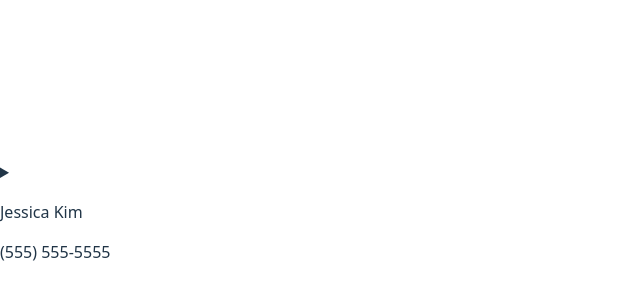
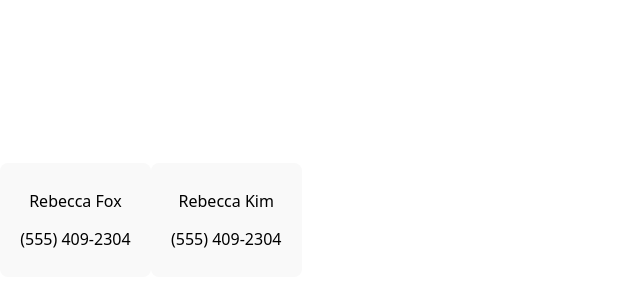
Before and after one commit to stephencottontail/react-phonebook, a React (Vite) app: page / in a window 1280 px wide. Shown: the part 180-480 px from the top of the page, without its empty margins (0-640 px from the left). Built offline with nearby package versions, Linux system fonts and the light colour scheme.

Commit message:
Setup toggles for content

```diff
--- a/src/App.tsx
+++ b/src/App.tsx
@@ -1,6 +1,6 @@
 import { useState } from 'react'
 import type { FC } from 'react'
-import { Contact } from './contact'
+import { Contact } from './contact/'
 
 function App(): FC {
   const className = 'phonebook'
--- a/src/contact/Contact.tsx
+++ b/src/contact/Contact.tsx
@@ -3,48 +3,77 @@ import type { FC } from 'react'
 import { setInitialState } from '../utils/'
 
 export function Contact(): FC {
-  console.log(setInitialState())
-  const [isExpanded, setIsExpanded] = useState(false)
+  const [contacts, setContacts] = useState(setInitialState)
+  const [active, setActive] = useState(-1)
 
   return (
-    <details>
-      <summary
-        onClick={ () =>{
-          setIsExpanded(!isExpanded)
+    <>
+      { contacts && contacts.map((el, i) => {
+        const isActive = i == active
+
+        return (
+          <button
+            key={`toggle-${i}`}
+            className={`toggle ${isActive ? 'is-active' : ''}`}
+            onClick={ () => {
+              if (active == i) {
+                setActive(-1)
+              } else {
+                setActive(i)
+              }
             }}
           >
-        <p>Jessica Kim</p>
-        <p>(555) 555-5555</p>
-      </summary>
-      { isExpanded && (
-        <div>
+            <p>{el.name}</p>
+            <p>{el.telephone}</p>
+          </button>
+        )
+      })}
       <div className='address'>
+        { contacts[active]?.street && (
           <div>
             <p>Street</p>
-              <p></p>
+            <p>{contacts[active].street}</p>
           </div>
+        )}
+        { contacts[active]?.city && (
           <div>
             <p>City</p>
-              <p></p>
+            <p>{contacts[active].city}</p>
           </div>
+        )}
+        { contacts[active]?.state && (
           <div>
             <p>State</p>
-              <p></p>
+            <p>{contacts[active].state}</p>
           </div>
+        )}
+        { contacts[active]?.zip && (
           <div>
             <p>Zip</p>
-              <p></p>
+            <p>{contacts[active].zip}</p>
           </div>
+        )}
+        { contacts[active]?.email && (
           <div>
             <p>Email</p>
-              <p></p>
+            <p>{contacts[active].email}</p>
           </div>
+        )}
       </div>
-          <div class name='journal'>
-            <p>Hello from the journal!</p>
+      { contacts[active]?.entries && (
+        <div className='journal'>
+          { contacts[active].entries.map((el, i) => (
+            <article
+              key={`journal-${i}`}
+            >
+              <header>
+                <p>{el.date}</p>
+              </header>
+              <p>{el.content}</p>
+            </article>
+          ))}
         </div>
-        </div>
-      ) }
-    </details>
+      )}
+    </>
   )
 }
```
Lines whose indentation alone changed are shown as unchanged.
